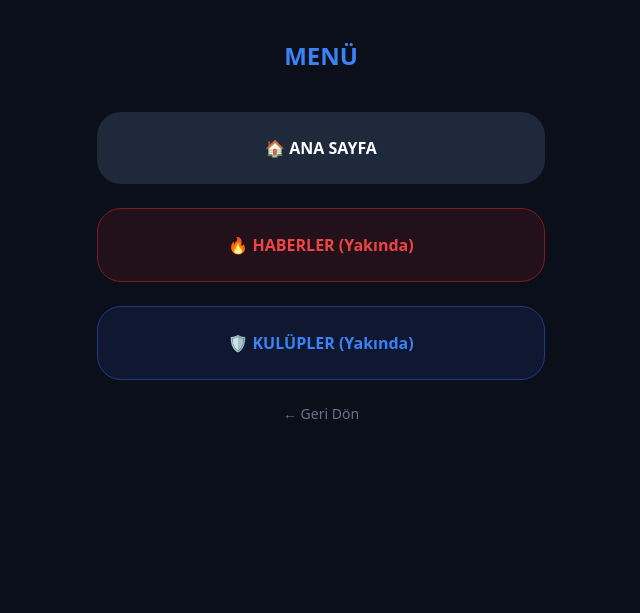
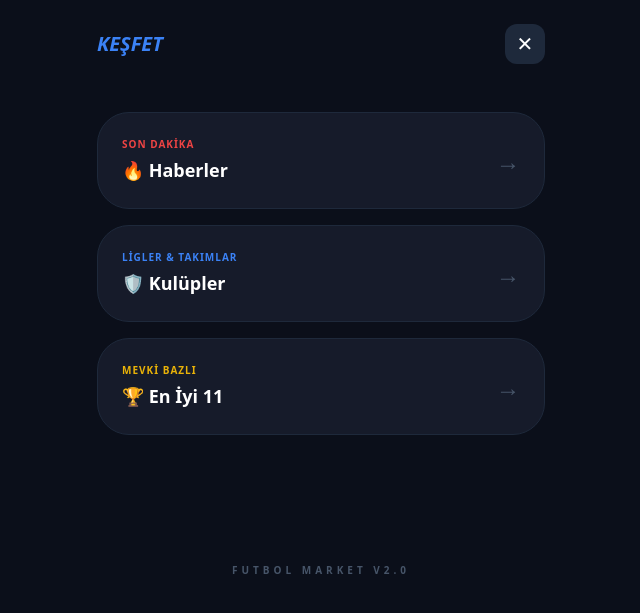
Before and after one commit to Musab13579/Transfermarkt, a Flask app: page /menu in a window 1280 px wide. Shown: the top 613 px of the page, without its empty margins (319-959 px from the left). Run offline with Flask 3, Linux system fonts and the light colour scheme; some libraries are stand-ins or nearby versions.

Commit message:
Update menu.html

```diff
--- a/templates/menu.html
+++ b/templates/menu.html
@@ -2,15 +2,55 @@
 <html lang="tr">
 <head>
     <meta charset="UTF-8">
+    <meta name="viewport" content="width=device-width, initial-scale=1.0">
     <script src="https://cdn.tailwindcss.com"></script>
+    <title>Menü | Futbol Market</title>
 </head>
-<body class="bg-[#0b0f1a] text-white p-10">
-    <div class="max-w-md mx-auto space-y-6">
-        <h1 class="text-center font-black text-blue-500 text-2xl mb-10">MENÜ</h1>
-        <a href="/?sifre={{ sifre }}" class="block bg-slate-800 p-6 rounded-3xl font-bold text-center">🏠 ANA SAYFA</a>
-        <a href="#" class="block bg-red-900/20 border border-red-900 p-6 rounded-3xl font-bold text-center text-red-500">🔥 HABERLER (Yakında)</a>
-        <a href="#" class="block bg-blue-900/20 border border-blue-900 p-6 rounded-3xl font-bold text-center text-blue-500">🛡️ KULÜPLER (Yakında)</a>
-        <a href="/?sifre={{ sifre }}" class="block text-center text-slate-500 text-sm mt-10">← Geri Dön</a>
+<body class="bg-[#0b0f1a] text-white p-6 font-sans">
+    <div class="max-w-md mx-auto">
+        <header class="flex justify-between items-center mb-12">
+            <h1 class="text-xl font-black italic text-blue-500 uppercase">KEŞFET</h1>
+            <a href="/?sifre={{ sifre }}" class="w-10 h-10 flex items-center justify-center bg-slate-800 rounded-xl text-xl">✕</a>
+        </header>
+
+        <div class="space-y-4">
+            <a href="/#haberler" class="flex items-center justify-between bg-[#161b2a] p-6 rounded-[2rem] border border-slate-800 hover:border-red-600 transition group">
+                <div>
+                    <span class="block text-[10px] font-black text-red-500 uppercase tracking-widest mb-1">Son Dakika</span>
+                    <span class="text-lg font-bold">🔥 Haberler</span>
+                </div>
+                <span class="text-slate-600 group-hover:text-red-500 text-2xl">→</span>
+            </a>
+
+            <a href="/#kulupler" class="flex items-center justify-between bg-[#161b2a] p-6 rounded-[2rem] border border-slate-800 hover:border-blue-500 transition group">
+                <div>
+                    <span class="block text-[10px] font-black text-blue-500 uppercase tracking-widest mb-1">Ligler & Takımlar</span>
+                    <span class="text-lg font-bold">🛡️ Kulüpler</span>
+                </div>
+                <span class="text-slate-600 group-hover:text-blue-500 text-2xl">→</span>
+            </a>
+
+            <a href="/#en-iyiler" class="flex items-center justify-between bg-[#161b2a] p-6 rounded-[2rem] border border-slate-800 hover:border-yellow-500 transition group">
+                <div>
+                    <span class="block text-[10px] font-black text-yellow-500 uppercase tracking-widest mb-1">Mevki Bazlı</span>
+                    <span class="text-lg font-bold">🏆 En İyi 11</span>
+                </div>
+                <span class="text-slate-600 group-hover:text-yellow-500 text-2xl">→</span>
+            </a>
+
+            <div class="py-4"></div>
+
+            {% if sifre == 'futbol123' %}
+            <div class="bg-blue-600/10 p-6 rounded-[2rem] border border-dashed border-blue-600 text-center">
+                <p class="text-[10px] font-black text-blue-400 mb-2 uppercase">Yönetici Modu Aktif</p>
+                <p class="text-xs text-slate-400">Ana sayfadaki formları kullanarak oyuncu, haber ve kulüp ekleyebilirsiniz.</p>
+            </div>
+            {% endif %}
+        </div>
+
+        <footer class="mt-20 text-center">
+            <p class="text-[10px] text-slate-600 font-bold uppercase tracking-[0.4em]">Futbol Market v2.0</p>
+        </footer>
     </div>
 </body>
 </html>
```
